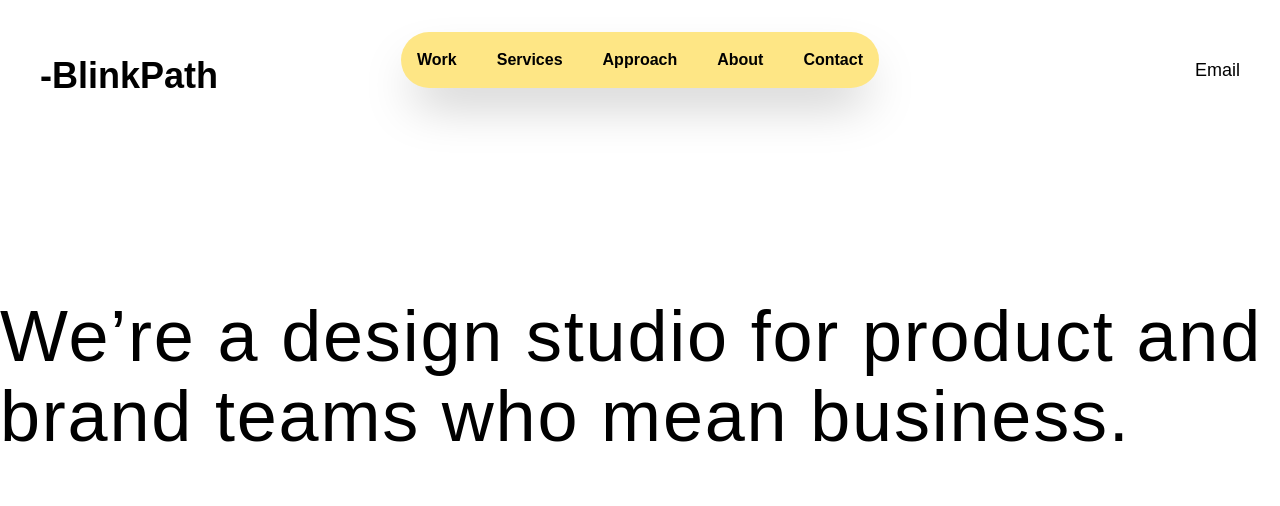
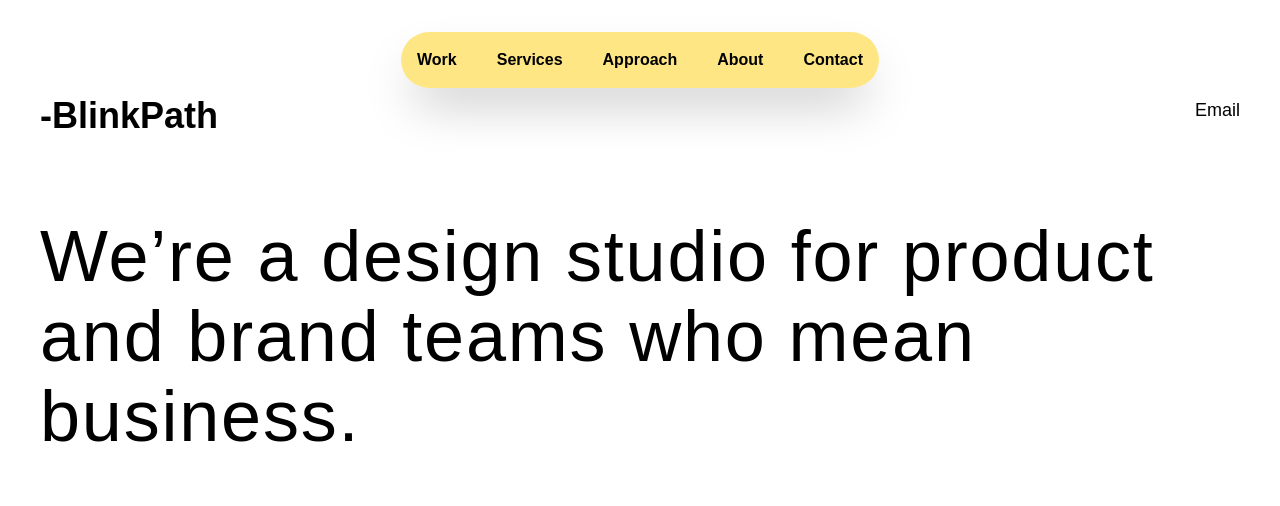
Before and after one commit to kanikachaudhary01/blinkpath, a React (Vite) app: page / in a window 1280 px wide. Shown: the top 506 px of the page. Built offline with nearby package versions, Linux system fonts and the light colour scheme.

Commit message:
created navbar changes to hero section

```diff
--- a/src/components/Hero.tsx
+++ b/src/components/Hero.tsx
@@ -1,17 +1,45 @@
-import Blinkpath_HeaderReel from "../assets/Blinkpath_HeaderReel.mp4"
+import { motion, useScroll, useTransform } from "framer-motion";
+import React, { useRef } from "react";
+import Blinkpath_HeaderReel from "../assets/Blinkpath_HeaderReel.mp4";
+
 const Hero = () => {
+  const ref = useRef(null);
+
+  // Track scroll position of the section
+  const { scrollYProgress } = useScroll({
+    target: ref,
+    offset: ["start start", "end start"],
+  });
+
+  // Optional: animate background or video position
+  const backgroundY = useTransform(scrollYProgress, [0, 1], ["0%", "100%"]);
+
   return (
     <>
-            <div className="">
-                <div className="flex justify-between px-10">
+      <div ref={ref}>
+        {/* Header */}
+        <div className="flex justify-between px-10 pt-10">
           <div className="text-4xl font-semibold">-BlinkPath</div>
           <div className="text-lg font-medium">Email</div>
         </div>
-                <div className="text-7xl tracking-wide mx-auto w-7xl pt-50 leading-20 font-medium">We’re a design studio for product and brand teams who mean business.</div>
-                <div className="bg-orange-600 rounded-4xl mt-40">
-                   <video loop muted autoPlay className="h-300">
-                    <source src={Blinkpath_HeaderReel}  className=""/>
-                   </video>
+
+        {/* Hero Text */}
+        <div className="text-7xl tracking-wide mx-auto max-w-7xl pt-20 leading-[5rem] font-medium px-10">
+          We’re a design studio for product and brand teams who mean business.
+        </div>
+
+        {/* Scroll-animated video */}
+        <div className="bg-orange-600 rounded-3xl mt-40 h-screen overflow-hidden relative grid place-items-center">
+          <motion.video
+            loop
+            muted
+            autoPlay
+            playsInline
+            className="absolute inset-0 h-full w-full object-cover z-0"
+            style={{ y: backgroundY }}
+          >
+            <source src={Blinkpath_HeaderReel} type="video/mp4" />
+          </motion.video>
         </div>
       </div>
     </>
```
Lines whose indentation alone changed are shown as unchanged.
